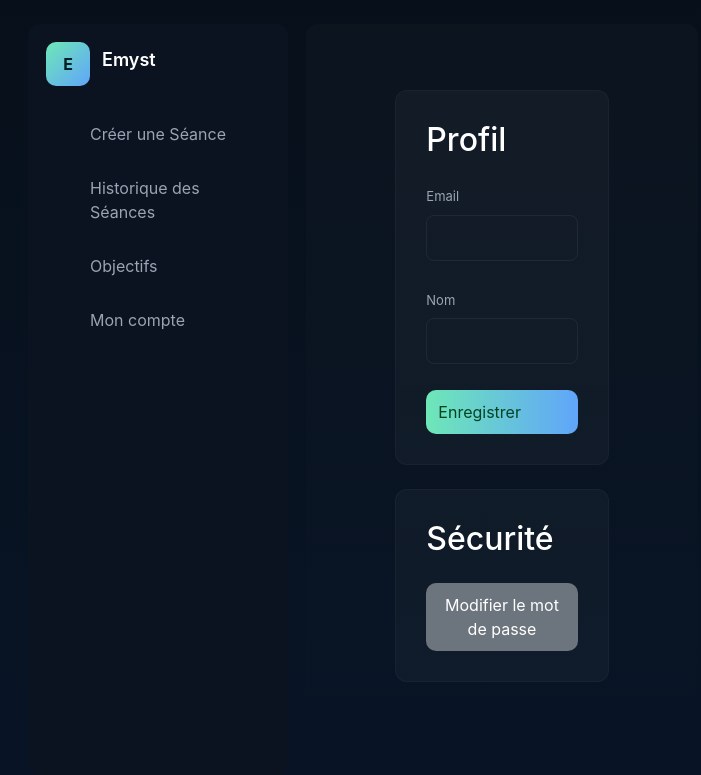
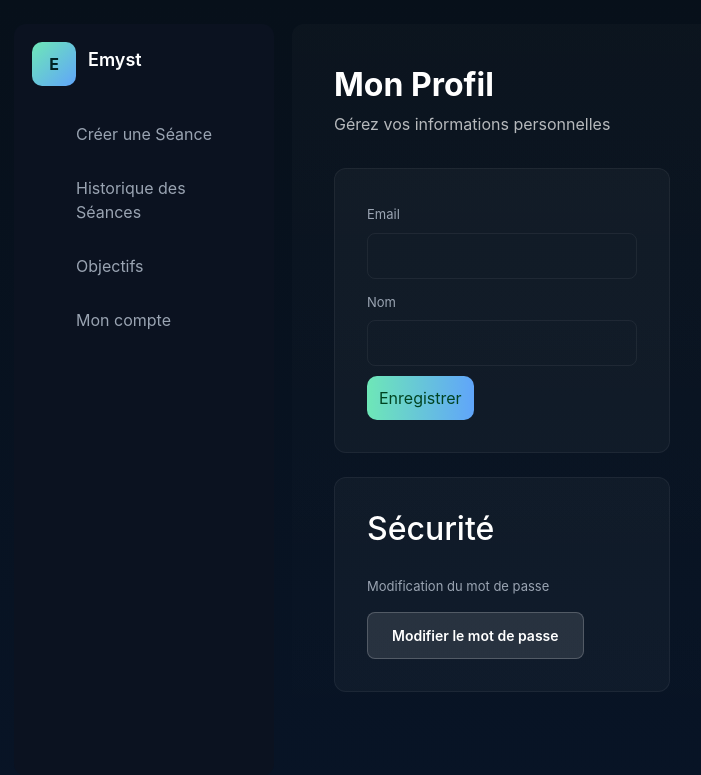
Before and after one commit to sgahovey/MSP2_Emyst, a Symfony app: template templates/profil/index.html.twig in a window 1280 px wide. Shown: the top 775 px of the page, without its empty margins (277-978 px from the left). Run offline with Twig, Linux system fonts and the light colour scheme; the template is opened without the code that fills it, so the values that code supplies are empty; form fields are guessed from the names that the template uses; some libraries are stand-ins or nearby versions.

Commit message:
edit style Authentification

```diff
--- a/templates/profil/index.html.twig
+++ b/templates/profil/index.html.twig
@@ -3,47 +3,47 @@
 {% block title %}Mon Profil{% endblock %}
 
 {% block body %}
-<div class="container mt-5">
-    <div class="row justify-content-center">
-        <div class="col-md-8">
-            <div class="card">
+<div class="container seance-new-container" style="max-width: 1400px;">
+    <div class="row g-4">
+        <div class="col-12">
+            <div class="seance-new-header">
+                <h1 class="seance-new-title">Mon Profil</h1>
+                <p class="seance-new-subtitle">Gérez vos informations personnelles</p>
+            </div>
 
-                <div class="card-body">
+            <div class="seance-form-card">
                 {% for message in app.flashes('success') %}
                     <div class="alert alert-success">
                         {{ message }}
                     </div>
                 {% endfor %}
 
-                    <h2 class="mb-4">Profil</h2>
-
                 {{ form_start(profilForm, {'attr': {'class': 'form'}}) }}
-                        <div class="mb-3">
+                    <div class="form-group">
                         {{ form_label(profilForm.email, 'Email', {'label_attr': {'class': 'form-label'}}) }}
                         {{ form_widget(profilForm.email, {'attr': {'class': 'form-control'}}) }}
                         {{ form_errors(profilForm.email) }}
                     </div>
 
-                        <div class="mb-3">
+                    <div class="form-group">
                         {{ form_label(profilForm.name, 'Nom', {'label_attr': {'class': 'form-label'}}) }}
                         {{ form_widget(profilForm.name, {'attr': {'class': 'form-control'}}) }}
                         {{ form_errors(profilForm.name) }}
                     </div>
 
-                        <div class="d-flex gap-2">
-                            <button class="btn btn-primary flex-grow-1" type="submit">Enregistrer</button>
+                    <div class="d-flex">
+                        <button class="btn btn-primary" type="submit">Enregistrer</button>
                     </div>
                 {{ form_end(profilForm) }}
             </div>
-            </div>
-            <br>
-            <div class="card">
 
-                <div class="card-body">
-
+            <div class="seance-form-card mt-4">
                 <h2 class="mb-4">Sécurité</h2>
 
-                    <a href="{{ path('app_edit_password') }}" class="btn btn-secondary flex-grow-1">
+                <div class="form-group">
+                    <label for="app_edit_password" class="form-label">Modification du mot de passe</label>
+                    <div class="mt-2">
+                        <a href="{{ path('app_edit_password') }}" class="btn btn-save-seance">
                             Modifier le mot de passe
                     </a>
                 </div>
```
Also changed, not shown: migrations/Version20251205070451.php (deleted, +0 -31 lines), migrations/Version20251205104041.php (deleted, +0 -31 lines), migrations/Version20251205104144.php (deleted, +0 -45 lines), migrations/Version20251205111357.php (deleted, +0 -31 lines), templates/profil/edit_password.html.twig (+9 -10 lines). Lines whose indentation alone changed are shown as unchanged.
